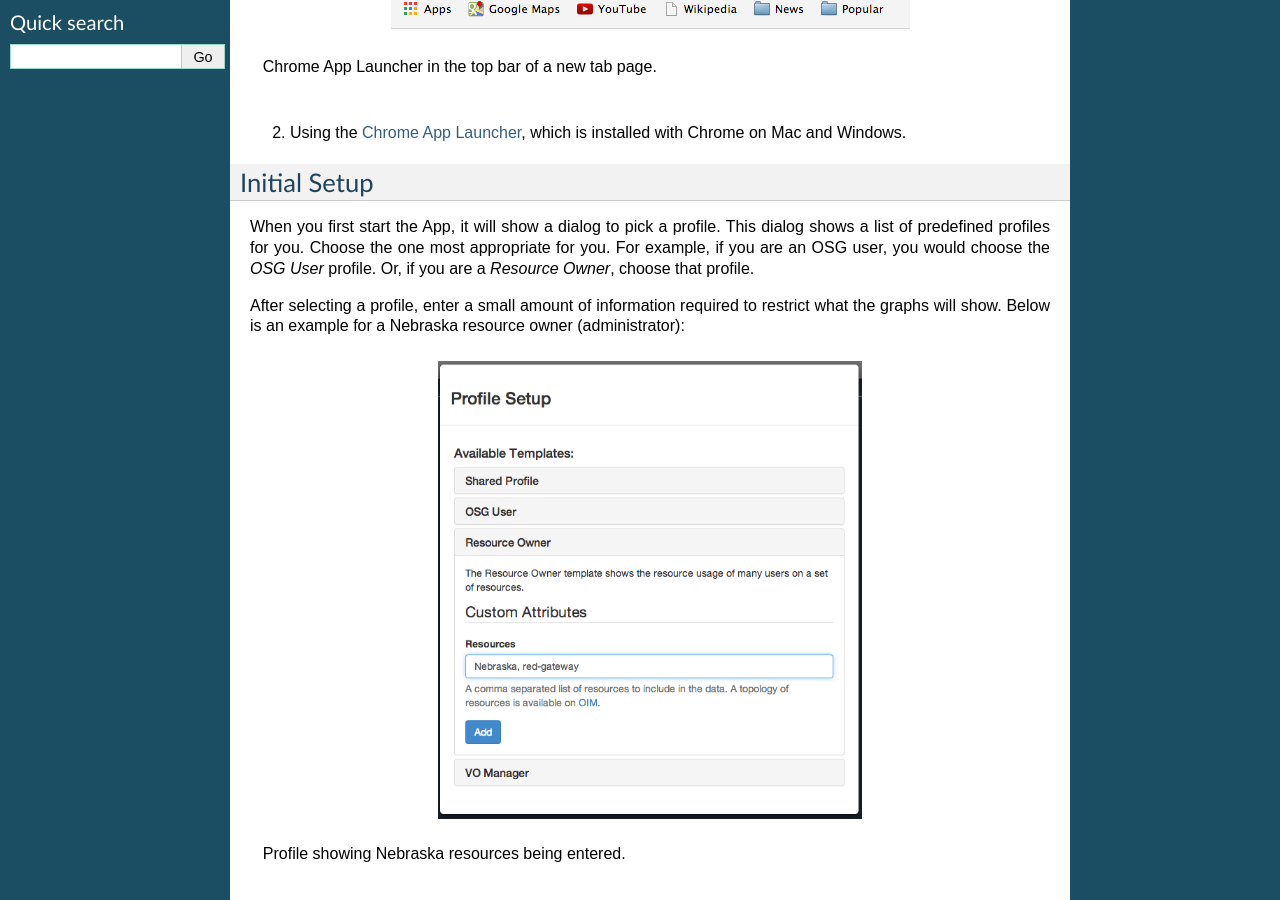
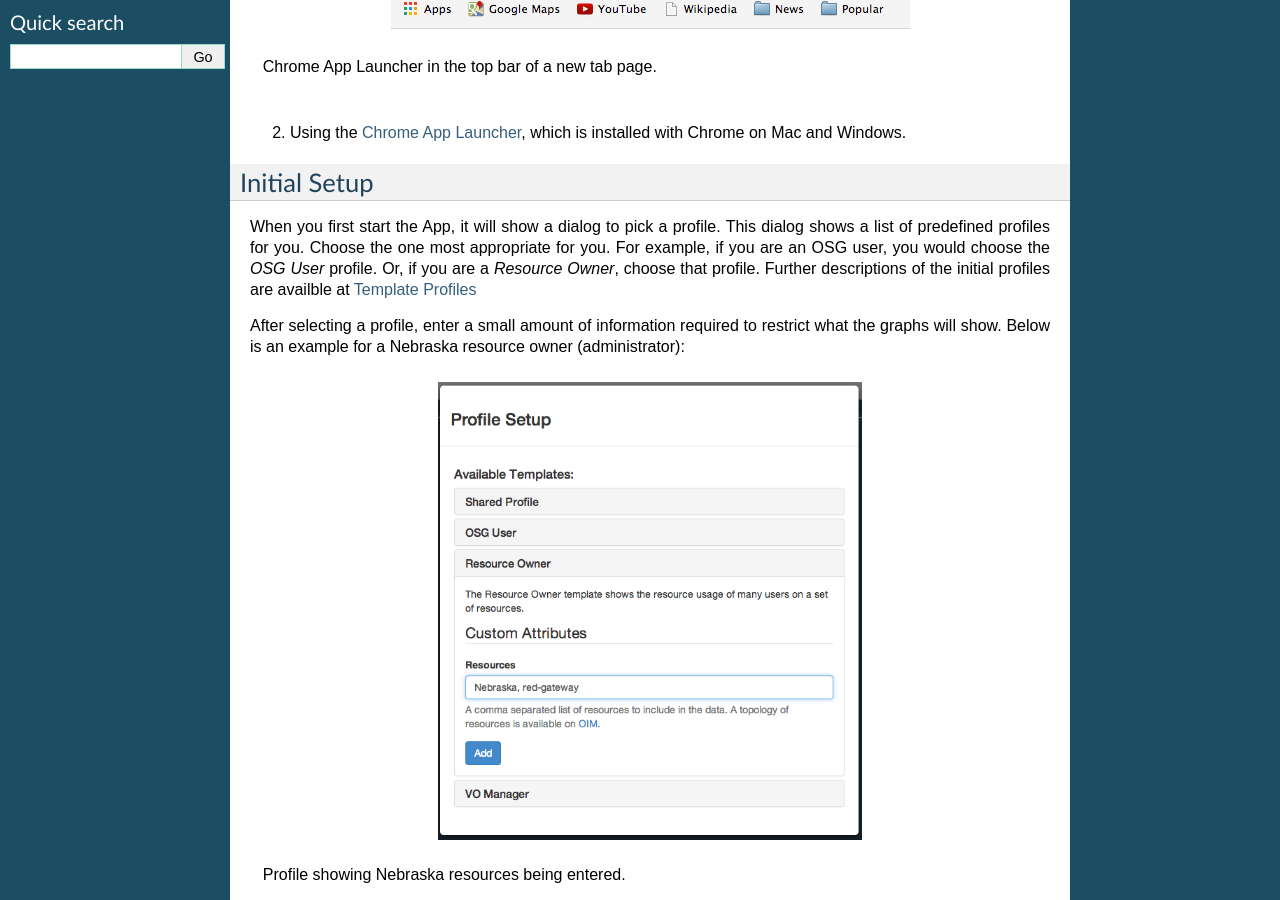
Before and after one commit to djw8605/OSG-Usage-Chrome-App, a Sphinx documentation site: the page built from docs/source/tutorial.rst, in a window 1280 px wide and 900 px high, scrolled down 320 px. Built offline with Sphinx 7.4.7, drawn with Linux system fonts in a browser that asks for light colours.

Commit message:
Adding link to template profile in tutorial page

```diff
--- a/docs/source/tutorial.rst
+++ b/docs/source/tutorial.rst
@@ -27,7 +27,7 @@
 Initial Setup
 -------------
 
-When you first start the App, it will show a dialog to pick a profile.  This dialog shows a list of predefined profiles for you.  Choose the one most appropriate for you.  For example, if you are an OSG user, you would choose the *OSG User* profile.  Or, if you are a *Resource Owner*, choose that profile.
+When you first start the App, it will show a dialog to pick a profile.  This dialog shows a list of predefined profiles for you.  Choose the one most appropriate for you.  For example, if you are an OSG user, you would choose the *OSG User* profile.  Or, if you are a *Resource Owner*, choose that profile.  Further descriptions of the initial profiles are availble at :ref:`templateprofiles`
 
 After selecting a profile, enter a small amount of information required to restrict what the graphs will show.  Below is an example for a Nebraska resource owner (administrator):
 
```
